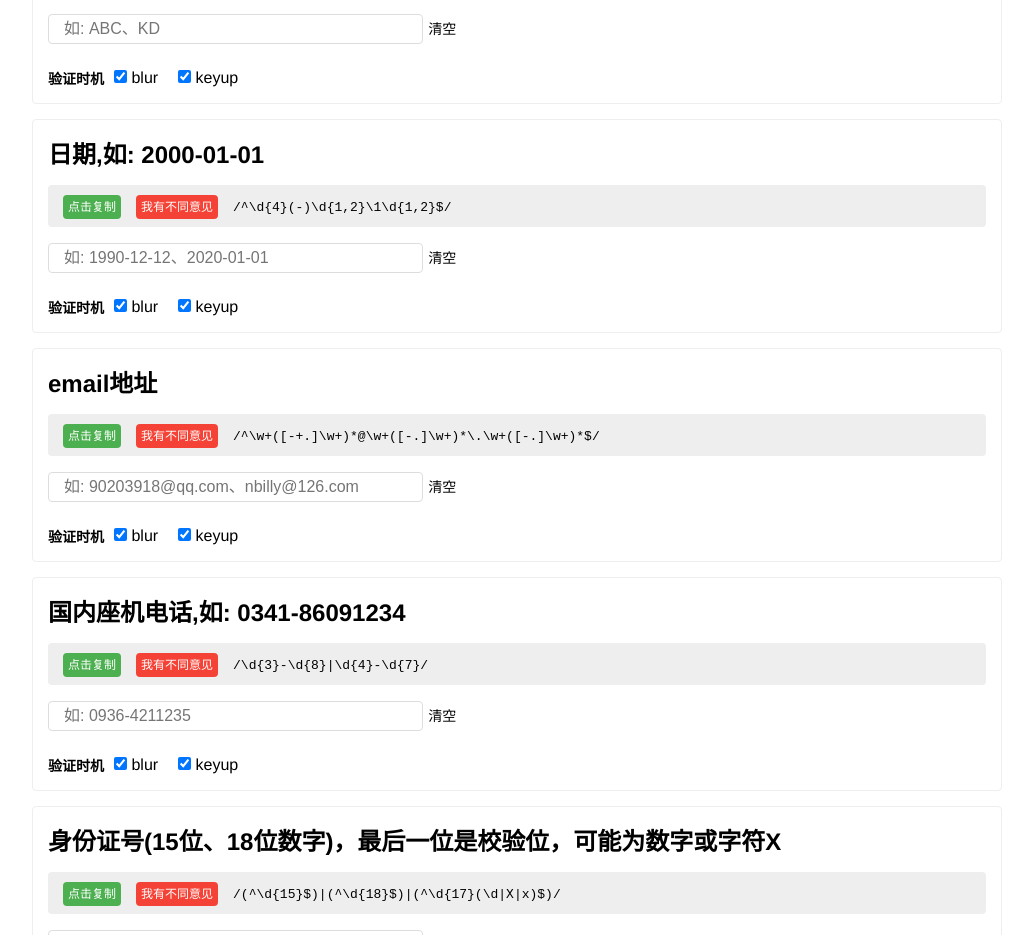
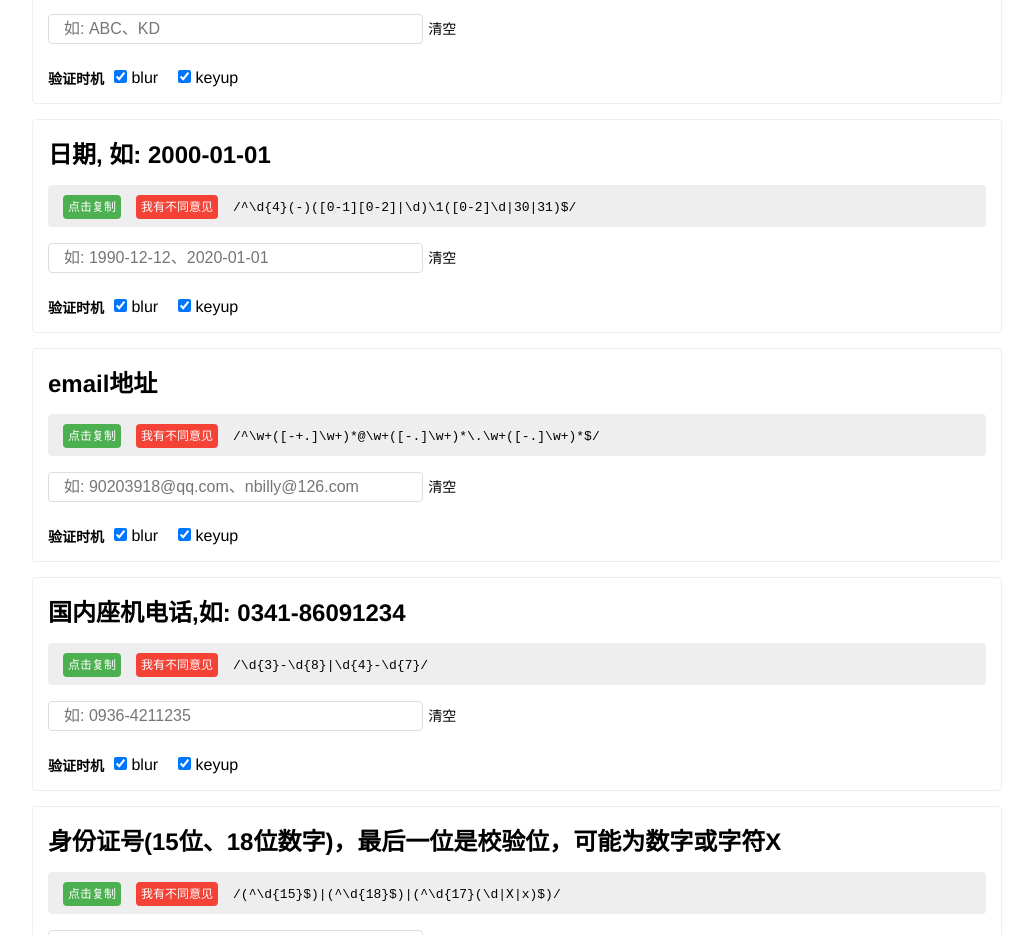
Before and after one commit to any86/any-rule, a Vue app: page / in a window 1280 px wide. Shown: the part 2980-3915 px from the top of the page, without its empty margins (123-1156 px from the left). Built offline with nearby package versions, Linux system fonts and the light colour scheme.

Commit message:
fix: 修正"日期"正则, 更符合显示情况

```diff
--- a/src/RULES.js
+++ b/src/RULES.js
@@ -61,8 +61,8 @@ module.exports = [{
         example: '如: ABC、KD'
     },
     {
-        title: '日期,如: 2000-01-01',
-        rule: /^\d{4}(-)\d{1,2}\1\d{1,2}$/,
+        title: '日期, 如: 2000-01-01',
+        rule: /^\d{4}(-)([0-1][0-2]|\d)\1([0-2]\d|30|31)$/,
         example: '如: 1990-12-12、2020-01-01'
     },
     {
```
